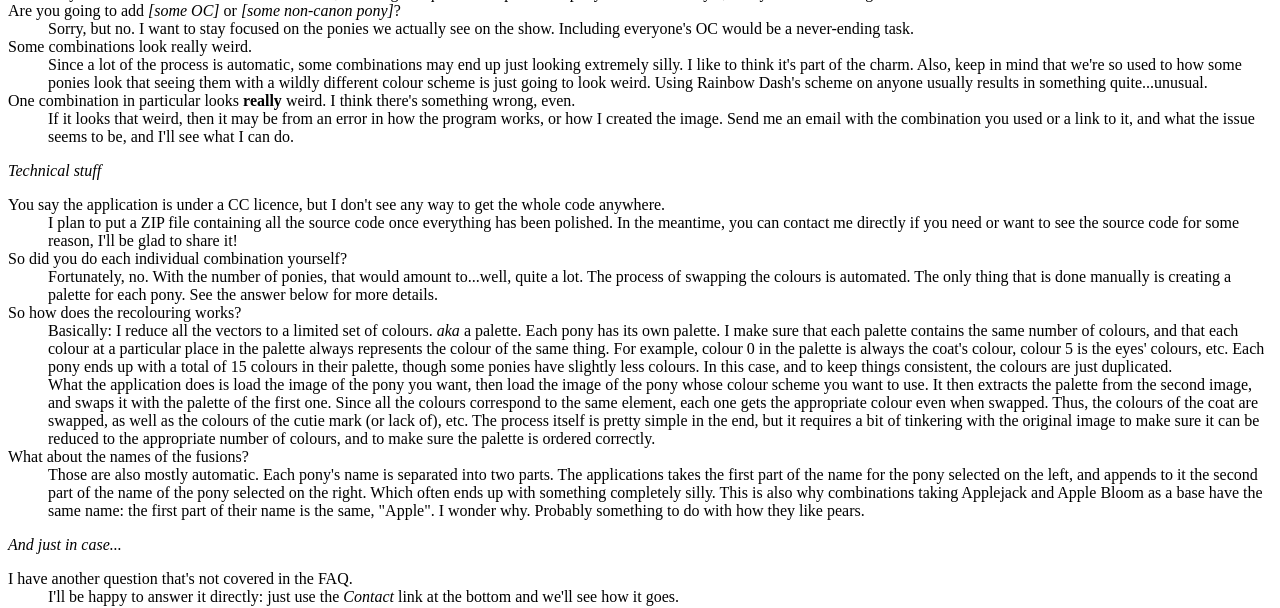
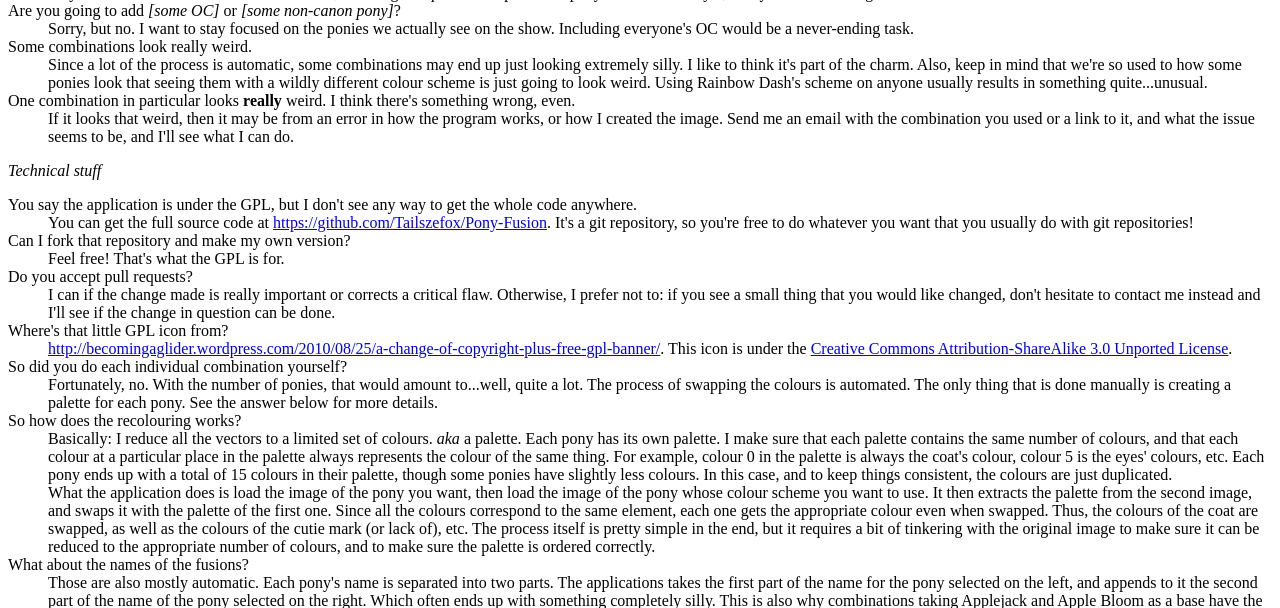
Before and after one commit to Tailszefox/Pony-Fusion, a PHP site: page /faq.php in a window 1280 px wide. Shown: the part 364-972 px from the top of the page. Run offline with PHP 8.4, Linux system fonts and the light colour scheme.

Commit message:
Changed license informations

```diff
--- a/faq.php
+++ b/faq.php
@@ -47,8 +47,17 @@ if(!isset($faqIncluded))
 
 <em>Technical stuff</em>
 <dl>
-    <dt>You say the application is under a CC licence, but I don't see any way to get the whole code anywhere.</dt>
-    <dd>I plan to put a ZIP file containing all the source code once everything has been polished. In the meantime, you can contact me directly if you need or want to see the source code for some reason, I'll be glad to share it!</dd>
+    <dt>You say the application is under the GPL, but I don't see any way to get the whole code anywhere.</dt>
+    <dd>You can get the full source code at <a href="https://github.com/Tailszefox/Pony-Fusion">https://github.com/Tailszefox/Pony-Fusion</a>. It's a git repository, so you're free to do whatever you want that you usually do with git repositories!</dd>
+
+    <dt>Can I fork that repository and make my own version?</dt>
+    <dd>Feel free! That's what the GPL is for.</dd>
+
+    <dt>Do you accept pull requests?</dt>
+    <dd>I can if the change made is really important or corrects a critical flaw. Otherwise, I prefer not to: if you see a small thing that you would like changed, don't hesitate to contact me instead and I'll see if the change in question can be done.</dd>
+
+    <dt>Where's that little GPL icon from?</dt>
+    <dd><a href="http://becomingaglider.wordpress.com/2010/08/25/a-change-of-copyright-plus-free-gpl-banner/">http://becomingaglider.wordpress.com/2010/08/25/a-change-of-copyright-plus-free-gpl-banner/</a>. This icon is under the <a href="http://creativecommons.org/licenses/by-sa/3.0/">Creative Commons Attribution-ShareAlike 3.0 Unported License</a>.</dd>
 
     <dt>So did you do each individual combination yourself?</dt>
     <dd>Fortunately, no. With the number of ponies, that would amount to...well, quite a lot. The process of swapping the colours is automated. The only thing that is done manually is creating a palette for each pony. See the answer below for more details.</dd>
--- a/index.php
+++ b/index.php
@@ -134,7 +134,7 @@ else
     </div>
     <div id="legal" class="well">
         <p>
-            This application is released under <a rel="license" href="http://creativecommons.org/licenses/by-sa/3.0/fr/"><img alt="Licence Creative Commons" style="border-width:0" src="http://i.creativecommons.org/l/by-sa/3.0/fr/80x15.png" /></a> - See the source link for each vector's licence
+            This application is released under <a rel="license" href="http://www.gnu.org/licenses/gpl.html"><img title="GPL v3 License" src="http://becomingaglider.files.wordpress.com/2011/02/gpl-v3-80x15-1.png" width="80" height="15" /></a> - See the source link for each vector's licence
             - <a href="http://www.mattyhex.net/CMR/">Celestia Redux font source</a> - <a href="faq.php" id="faqLink">FAQ</a> - <a href="mailto:&#116;&#097;&#105;&#108;&#115;&#064;&#116;&#097;&#105;&#108;&#115;&#122;&#101;&#102;&#111;&#120;&#046;&#110;&#111;&#045;&#105;&#112;&#046;&#099;&#111;&#109;?subject=Pony%20Fusion">Contact</a>
         </p>
     </div>
```
Also changed, not shown: LICENSE.txt (deleted), 1 other file.
